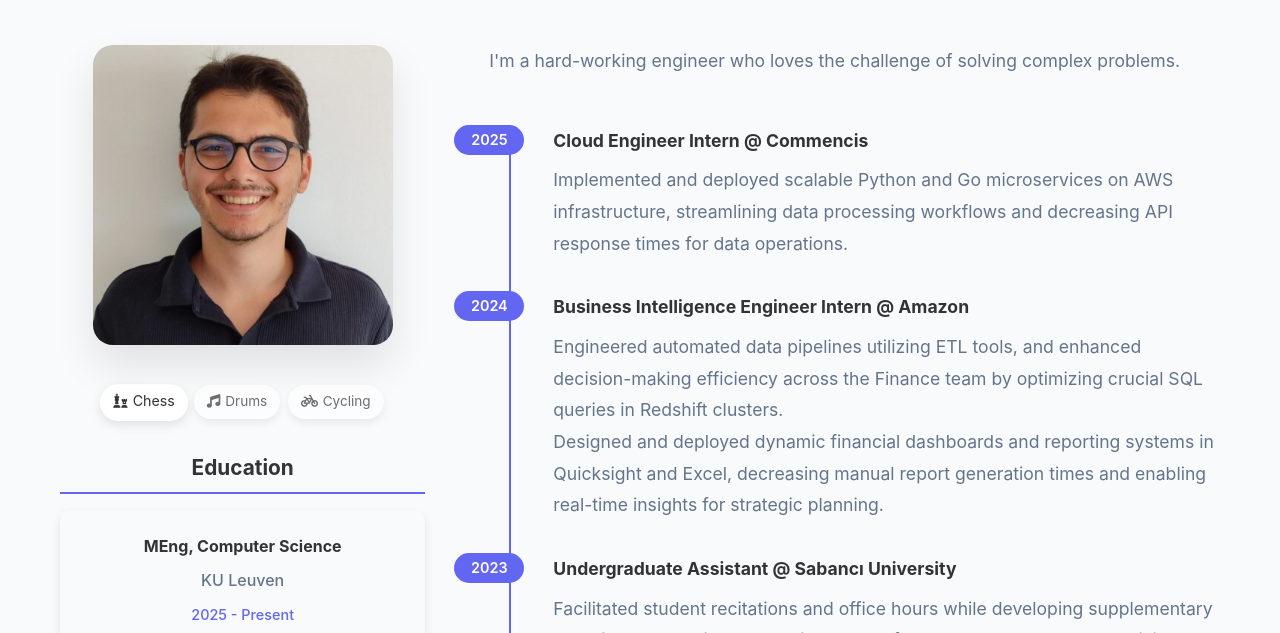
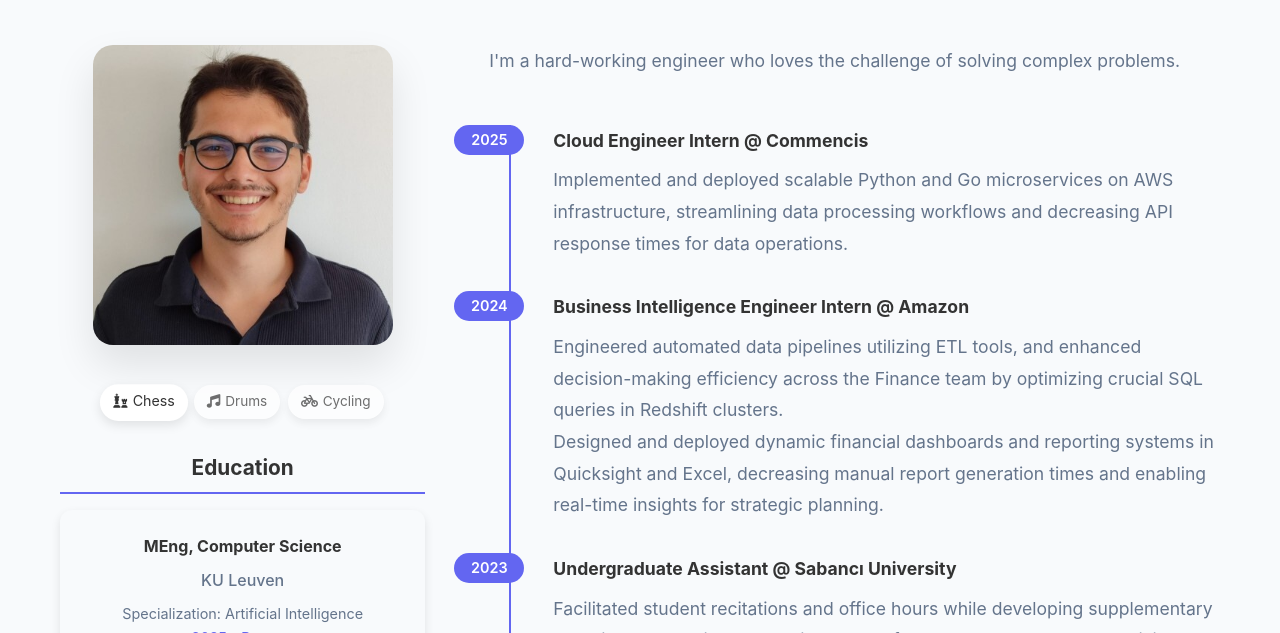
Before and after one commit to EfeBallar/PortfolioWebsite, a plain HTML site: page index.html in a window 1280 px wide. Shown: the part 167-800 px from the top of the page. Drawn offline with Linux system fonts and the light colour scheme.

Commit message:
Update education section:  add specialization detail

```diff
--- a/index.html
+++ b/index.html
@@ -67,6 +67,7 @@
                             <div class="education-item">
                                 <h4>MEng, Computer Science</h4>
                                 <p class="education-school">KU Leuven</p>
+                                <p class="education-details education-specialization">Specialization: Artificial Intelligence</p>
                                 <span class="education-period">2025 - Present</span>
                             </div>
 
--- a/styles.css
+++ b/styles.css
@@ -397,7 +397,7 @@ section {
 
 .education-school {
     color: #64748b;
-    margin-bottom: 0.5rem;
+    margin-bottom: 0.35rem;
     font-weight: 500;
 }
 
@@ -411,6 +411,10 @@ section {
     color: #64748b;
     margin-top: 0.5rem;
     font-size: 0.9rem;
+}
+
+.education-specialization {
+    margin-top: 0.1rem;
 }
 
 /* About Certifications Section */
```
